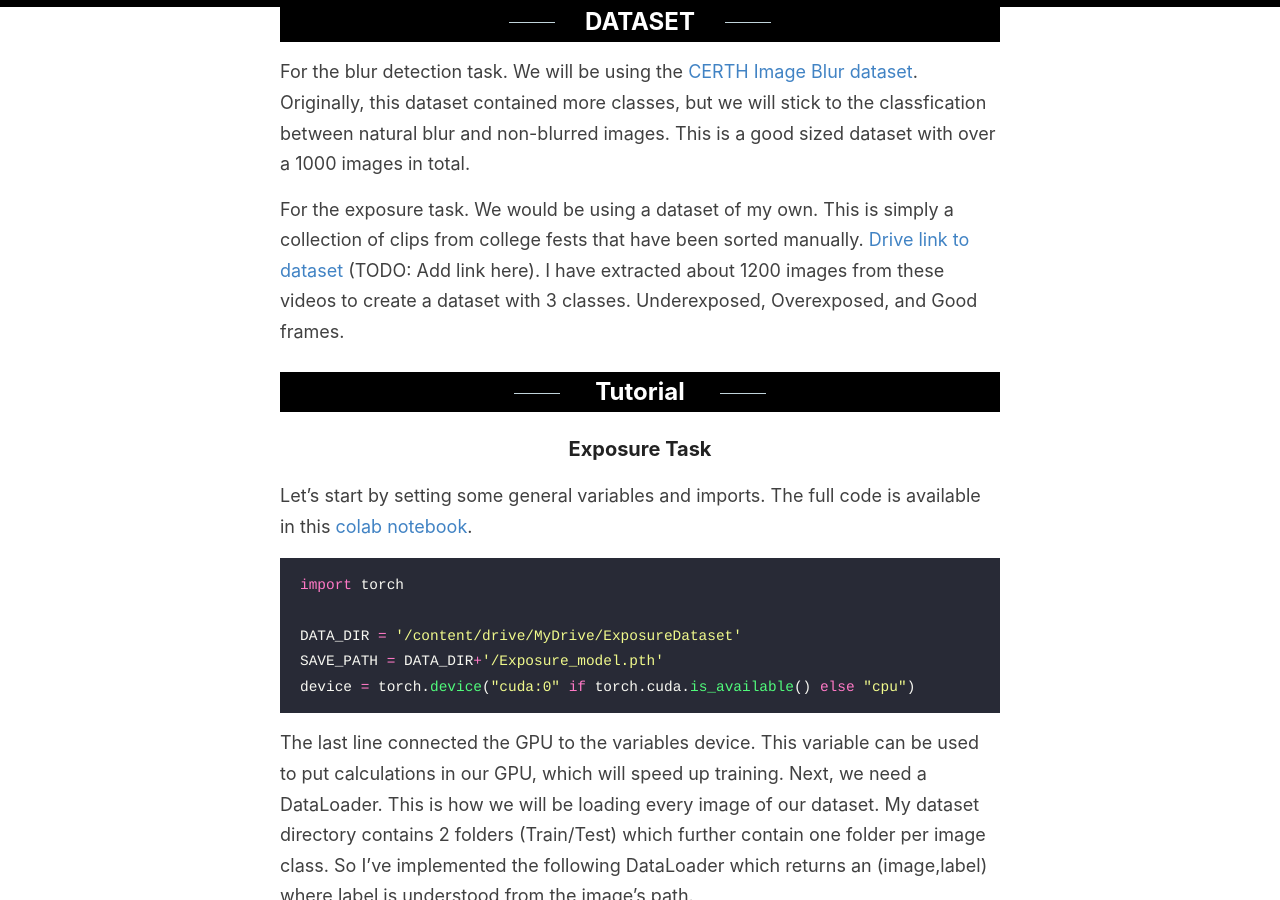
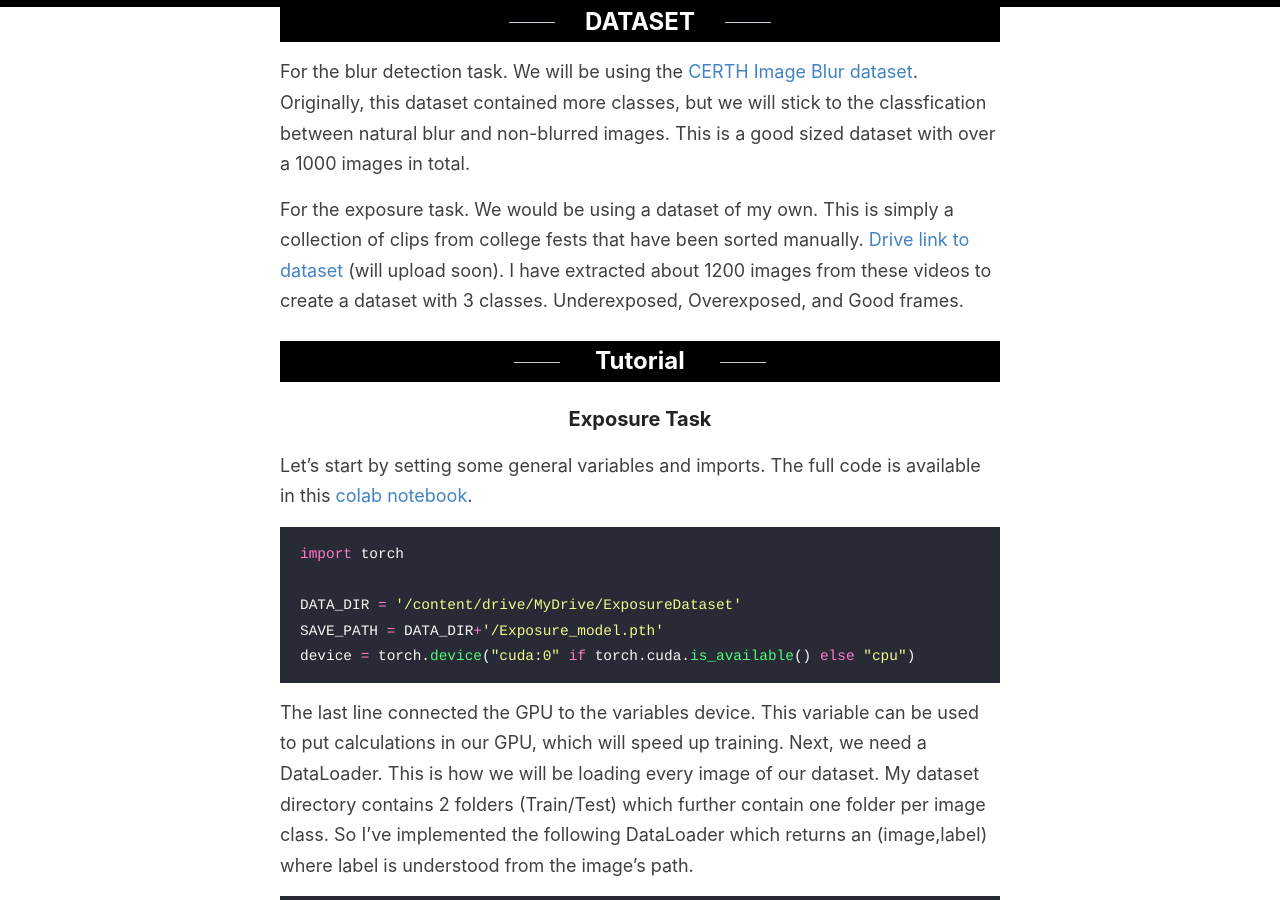
Before and after one commit to CodeSeeker99/codeseeker99.github.io, a Jekyll site: the page built from _posts/2021-01-29-pytorch1.md, in a window 1280 px wide and 900 px high, scrolled down 2114 px. Built offline with Jekyll 4.4.1, drawn with Linux system fonts in a browser that asks for light colours.

Commit message:
Update 2021-01-29-pytorch1.md

```diff
--- a/_posts/2021-01-29-pytorch1.md
+++ b/_posts/2021-01-29-pytorch1.md
@@ -44,7 +44,7 @@ As the name suggests, the method of transfer learning uses a model's knowledge g
 
 For the blur detection task. We will be using the [CERTH Image Blur dataset](https://pgram.com/dataset/certh-image-blur-dataset/). Originally, this dataset contained more classes, but we will stick to the classfication between natural blur and non-blurred images. This is a good sized dataset with over a 1000 images in total.
 
-For the exposure task. We would be using a dataset of my own. This is simply a collection of clips from college fests that have been sorted manually. [Drive link to dataset](#) (TODO: Add link here). I have extracted about 1200 images from these videos to create a dataset with 3 classes. Underexposed, Overexposed, and Good frames.
+For the exposure task. We would be using a dataset of my own. This is simply a collection of clips from college fests that have been sorted manually. [Drive link to dataset](#) (will upload soon). I have extracted about 1200 images from these videos to create a dataset with 3 classes. Underexposed, Overexposed, and Good frames.
 
 <h2 style="background-color:black; color:white"> Tutorial </h2>
 
```
